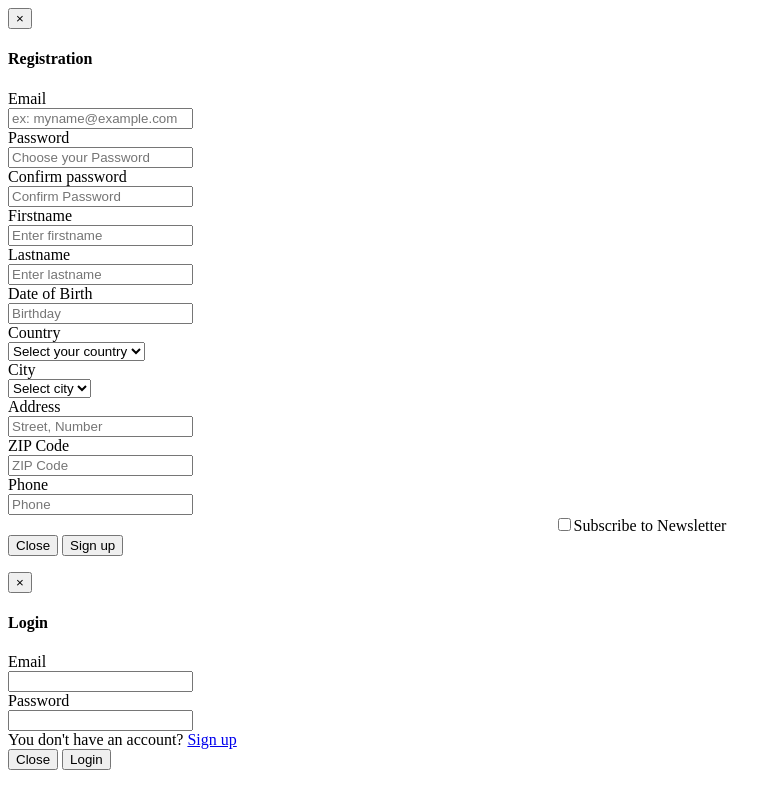
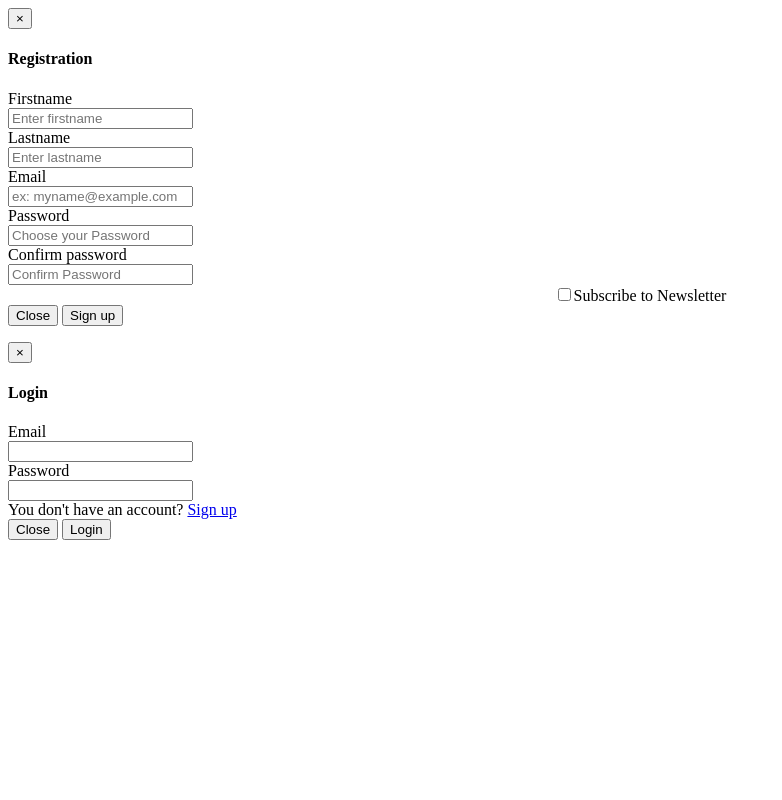
Before and after one commit to ThanosAvg/euromed-2016-remaster, a PHP site: page /account.php in a window 1280 px wide. Shown: the whole page, without its empty margins (0-782 px from the left). Run offline with PHP 8.4, Linux system fonts and the light colour scheme; some libraries are stand-ins or nearby versions.

Commit message:
Fixed #13 #19

```diff
--- a/src/views/account.php
+++ b/src/views/account.php
@@ -10,7 +10,19 @@
       </div>
       <div class="modal-body">
         <div id="register-alert"></div>
-        <form class="form-horizontal" id="register-form" action="register" method="post">
+        <form class="form-horizontal" id="register-form" action="<?=PUBLIC_ROOT?>/register" method="post">
+            <div class="form-group">
+                <label for="inputName" class="col-sm-2 control-label">Firstname</label>
+                <div class="col-sm-8">
+                    <input type="text" name="first_name" class="form-control" id="first_name" placeholder="Enter firstname">
+                </div>
+            </div>
+            <div class="form-group">
+                <label for="inputName" class="col-sm-2 control-label">Lastname</label>
+                <div class="col-sm-8">
+                    <input type="text" name="last_name" class="form-control" id="last_name" placeholder="Enter lastname">
+                </div>
+            </div>
           <div class="form-group">
             <label for="inputEmail" class="col-sm-2 control-label">Email</label>
             <div class="col-sm-8">
@@ -27,70 +39,6 @@
             <label for="inputPassword" class="col-sm-2 control-label">Confirm password</label>
             <div class="col-sm-8">
               <input type="password" name="password_confirm" class="form-control" id="password_confirm" placeholder="Confirm Password">
-            </div>
-          </div>
-          <div class="form-group">
-            <label for="inputName" class="col-sm-2 control-label">Firstname</label>
-            <div class="col-sm-8">
-              <input type="text" name="first_name" class="form-control" id="first_name" placeholder="Enter firstname">
-            </div>
-          </div>
-          <div class="form-group">
-            <label for="inputName" class="col-sm-2 control-label">Lastname</label>
-            <div class="col-sm-8">
-              <input type="text" name="last_name" class="form-control" id="last_name" placeholder="Enter lastname">
-            </div>
-          </div>
-          <div class="form-group">
-            <label for="inputBirthday" class="col-sm-2 control-label">Date of Birth</label>
-            <div class="col-sm-8">
-              <input type="text" name="birthday" class="form-control" id="birthday" placeholder="Birthday">
-            </div>
-          </div>
-          <div class="form-group">
-            <label for="Select" class="col-sm-2 control-label">Country</label>
-            <div class="col-sm-8">
-                <select id="country" name="country" class="form-control">
-                    <option value="" disabled selected>Select your country</option>
-                    <option>Albania</option>
-                    <option>USA</option>
-                    <option>Italy</option>
-                    <option>Greece</option>
-                    <option>cyprus</option>
-                    <option>5</option>
-                </select>
-            </div>
-          </div>
-          <div class="form-group">
-            <label for="Select" class="col-sm-2 control-label">City</label>
-            <div class="col-sm-8">
-                <select id="city" name="city" class="form-control">
-                    <option value="" disabled selected>Select city</option>
-                    <option>Athens</option>
-                    <option>USA</option>
-                    <option>Italy</option>
-                    <option>Greece</option>
-                    <option>Cyprus</option>
-                    <option>mplampla</option>
-                </select>
-            </div>
-          </div>
-          <div class="form-group">
-            <label for="inputAddress" class="col-sm-2 control-label">Address</label>
-            <div class="col-sm-8">
-              <input type="text" name="address" class="form-control" id="address" placeholder="Street, Number">
-            </div>
-          </div>
-          <div class="form-group">
-            <label for="inputZIP" class="col-sm-2 control-label">ZIP Code</label>
-            <div class="col-sm-8">
-              <input type="number" name="zip" class="form-control" id="zip" placeholder="ZIP Code">
-            </div>
-          </div>
-          <div class="form-group">
-            <label for="inputPhone" class="col-sm-2 control-label">Phone</label>
-            <div class="col-sm-8">
-              <input type="number" name="phone" class="form-control" id="phone" placeholder="Phone">
             </div>
           </div>
           <div class="checkbox" style="text-align: center">
--- a/src/views/header.php
+++ b/src/views/header.php
@@ -27,7 +27,9 @@
 					<a class="link_style" href="#" data-toggle="modal" data-target="#registerModal" style="text-decoration:none;"></span>Sign up</a>
         </div>
         <div id="logged-in-menu" style="display:none">
-        	<a href="<?=PUBLIC_ROOT?>/profile"class="link_style">My Profile</a>
+            <a href="<?=PUBLIC_ROOT?>/profile" class="link_style"><span class="glyphicon glyphicon-user earth_color"></span>&nbspMy Profile</a>
+          <span> | </span>
+          <a href="<?=PUBLIC_ROOT?>/login/logout" class="link_style"><span class="glyphicon glyphicon-log-out earth_color"></span>&nbspLogout</a>
         </div>
 			</div>
 		</div>
```
Also changed, not shown: src/controllers/login.php (+12 -0 lines), src/controllers/register.php (+7 -13 lines).
